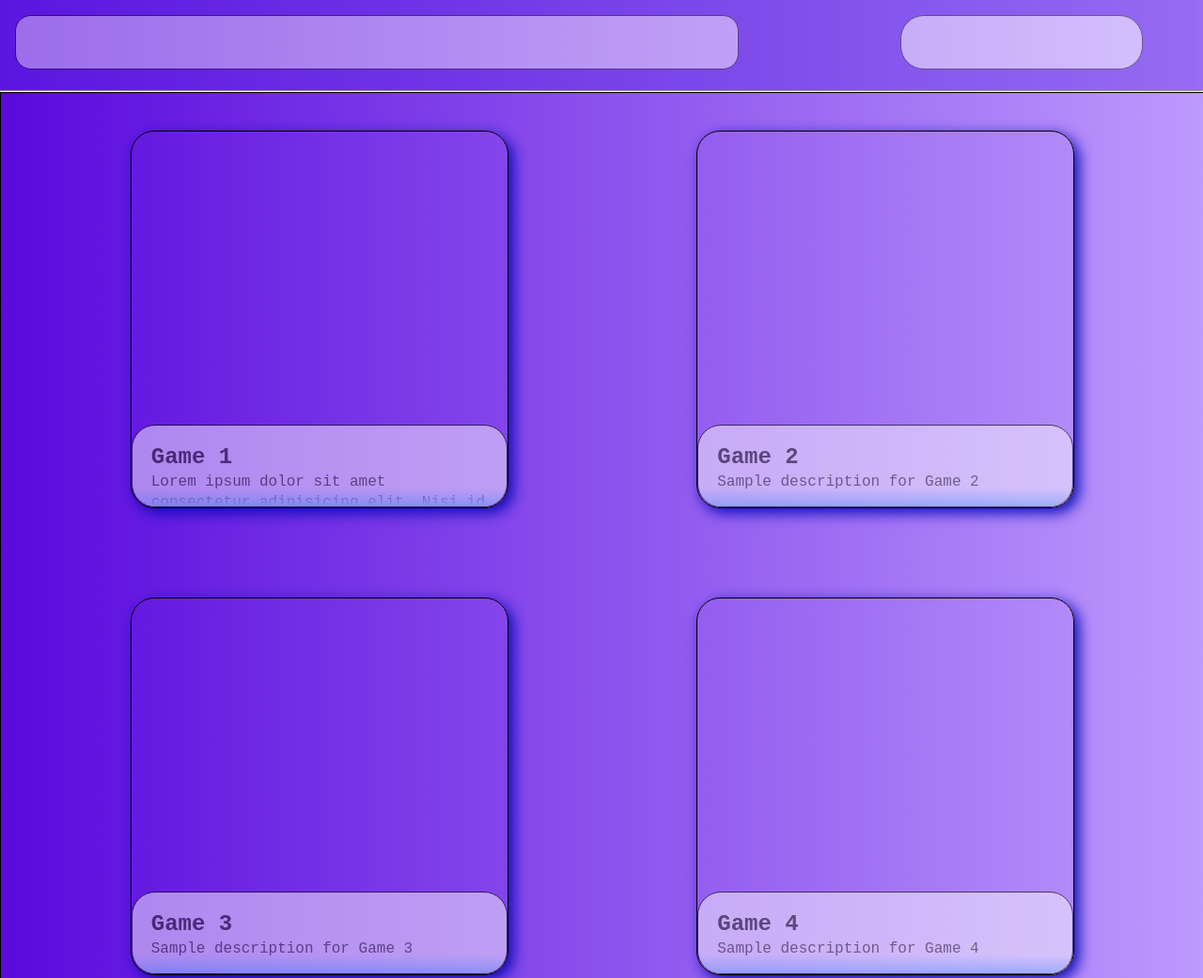
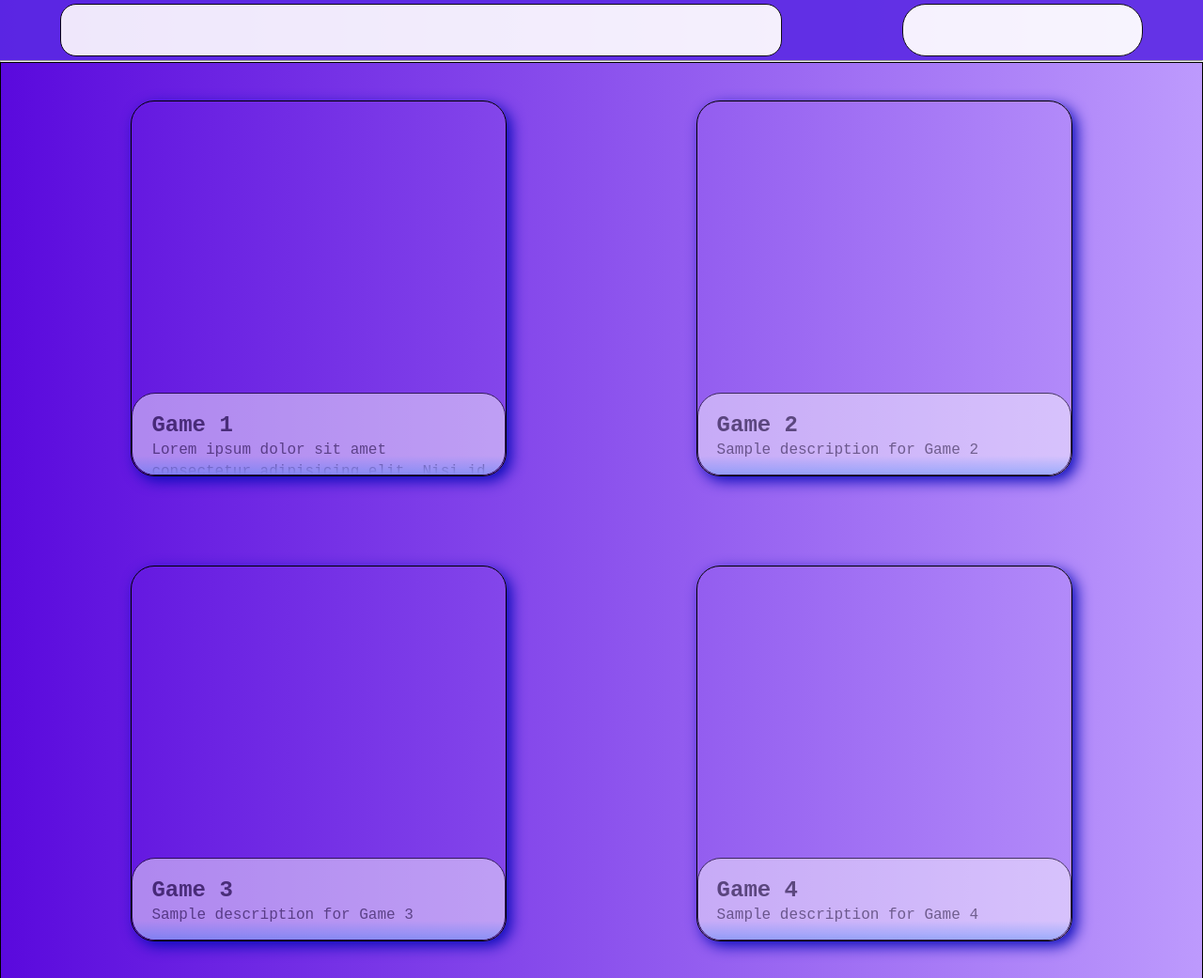
Before and after one commit to IndicKangaroo/MiniGameWebsite, a plain HTML site: page index.html in a window 1280 px wide. Shown: the top 1041 px of the page at 94% size. Drawn offline with Linux system fonts and the light colour scheme.

Commit message:
Update style.css

```diff
--- a/style.css
+++ b/style.css
@@ -1,113 +1,123 @@
-/* Reset default padding and margin for all elements */
+/* Color variables */
+:root {
+  --primary-color: rgb(91, 41, 228);
+  --secondary-color: rgb(189, 154, 253);
+  --accent-color: rgb(90, 9, 221);
+  --text-color: rgb(51, 51, 51);
+  --text-muted: rgb(75, 75, 75);
+  --white: rgb(255, 255, 255);
+  --black: rgb(0, 0, 0);
+  --hover-color: #93C5FD;
+}
+
+/* Reset styles */
 * {
   padding: 0;
   margin: 0;
+  box-sizing: border-box; /* Ensures box-sizing is consistent across elements */
 }
 
-/* Set body background with gradient and establish positioning */
+/* Body styles */
 body {
-    background-image: linear-gradient(270deg, rgb(189, 154, 253), rgb(90, 9, 221));
+  background-image: linear-gradient(270deg, var(--secondary-color), var(--accent-color));
+  position: relative;
+  font-family: 'Arial', sans-serif; /* Default font for the body */
+}
+
+/* Navbar styles */
+.navbar {
+  display: flex;
+  justify-content: space-between;
+  align-items: center;
+  height: 8vh;
+  background-color: var(--primary-color);
+  opacity: 0.9; /* Slightly less transparent for better visibility */
+  padding: 1.5vh 5vw;
   position: relative;
 }
 
-/* Navbar styling */
-.navbar {
-    height: 8vh;
-    background-color: rgb(91, 41, 228);
-    opacity: 0.4; /* Translucent background for navbar */
-    padding: 2vh;
-    position: relative;
-}
-
-/* Navigation item styles */
-.nav1 {
-    border: 1px solid black; /* Border for visual separation */
+.nav1, .nav2 {
+  border: 1px solid var(--black);
   height: 7vh;
-    width: 60vw;
-    border-radius: 17px; /* Rounded corners */
-    position: absolute;
-    background-color: white; /* Background for nav item */
-    cursor: pointer; /* Pointer cursor for interactive element */
+  border-radius: 17px;
+  background-color: var(--white);
+  cursor: pointer;
+  display: flex;
+  align-items: center;
+  justify-content: center;
 }
 
 .nav2 {
-    border: 1px solid black;
-    height: 7vh;
   width: 20vw;
-    display: flex; /* Flexbox for alignment */
-    position: absolute;
-    right: 5vw;
-    top: 2vh;
   border-radius: 25px;
-    background-color: white;
-    cursor: pointer;
 }
 
-/* Game area layout with flex properties */
+.nav1 {
+  width: 60vw;
+}
+
+/* Game area styles */
 .game {
   display: flex;
-    flex-direction: row; /* Horizontal layout */
-    flex-wrap: wrap; /* Allow wrapping */
+  flex-direction: row;
+  flex-wrap: wrap;
   height: 80vh;
-    gap: 50px; /* Spacing between game items */
-    justify-content: space-evenly; /* Even spacing around items */
-    align-items: flex-start; /* Align items to the start of the container */
-    align-content: space-around; /* Space around content */
+  gap: 50px;
+  justify-content: space-evenly;
+  align-items: flex-start;
+  align-content: space-around;
 }
 
-/* Individual game card styles */
+/* Game card styles */
 .g {
   width: 400px;
   height: 400px;
-    margin: 5px;
-    padding: 10px;
-    border: 1px solid black;
-    margin-top: 5vh; /* Margin for separation from other elements */
-    margin-left: 1vw;
-    margin-right: 1vw;
+  margin: 5px 1vw;
+  border: 1px solid var(--black);
+  margin-top: 5vh;
   position: relative;
-    border-radius: 25px; /* Rounded corners */
-    padding: 0; /* Resetting padding inside card */
-    box-shadow: 5px 5px 15px 0px rgb(8, 11, 185); /* Shadow effect */
+  border-radius: 25px;
+  box-shadow: 5px 5px 15px 0px rgb(8, 11, 185);
+  transition: box-shadow 0.3s ease;
 }
 
-/* Game detail overlay styling */
+.g:hover {
+  box-shadow: 10px 10px 20px 0px rgb(8, 11, 185);
+}
+
 .gd {
-    font-family: monospace; /* Monospace font for details */
-    border: 1px solid black;
+  font-family: monospace;
+  border: 1px solid var(--black);
   position: absolute;
   width: 100%;
-    bottom: 0%; /* Positioned at the bottom of game card */
+  bottom: 0;
   height: 22%;
   border-radius: 25px;
-    overflow: hidden; /* Hide overflow content */
-    transition: height 2.2s ease; /* Smooth transition on hover */
-    opacity: 0.6; /* Semi-transparent overlay background */
+  overflow: hidden;
+  transition: height 2.2s ease;
+  opacity: 0.6;
   background-color: rgba(255, 255, 255, 0.8);
-    padding: 20px; /* Padding inside detail section */
-    box-sizing: border-box; /* Include padding in width/height calculations */
+  padding: 20px;
+  box-sizing: border-box;
 }
 
-/* Expand detail overlay on hover */
 .gd:hover {
-    height: 75%; /* Increase height on hover */
+  height: 75%;
 }
 
-/* Heading and paragraph styles within game detail */
 .gd h1 {
   font-size: 1.5rem;
   font-weight: bold;
-    color: rgb(51, 51, 51);
-    margin-bottom: 2px; /* Spacing below heading */
+  color: var(--text-color);
+  margin-bottom: 2px;
 }
 
 .gd p {
   font-size: 1rem;
-    color: rgb(75, 75, 75);
-    line-height: 1.4; /* Improved line spacing */
+  color: var(--text-muted);
+  line-height: 1.4;
 }
 
-/* Gradient effect at the bottom of the game detail */
 .gd::after {
   content: '';
   position: absolute;
@@ -115,128 +125,120 @@ body {
   left: 0;
   right: 0;
   height: 20px;
-    background: linear-gradient(transparent, #93C5FD); /* Gradient effect */
-    pointer-events: none; /* Ignore mouse events */
-    transition: opacity 2.2s ease; /* Smooth transition for opacity change */
+  background: linear-gradient(transparent, var(--hover-color));
+  pointer-events: none;
+  transition: opacity 2.2s ease;
 }
 
-/* Main content area styling */
+/* Main content area styles */
 .main {
-    border: 1px solid black;
+  border: 1px solid var(--black);
   height: 170vh;
   position: relative;
-    width:100vw;
-    height: 100vh;
-    bottom: 0px; /* Positioned at the bottom of parent container */
+  width: 100vw;
+  bottom: 0px;
 }
 
-/* Responsive design adjustments */
+/* Responsive adjustments */
 @media (max-width: 1390px) {
   .main {
-        height: 300vh; /* Increase height for smaller screens */
+      height: 300vh;
   }
 }
 
 @media (max-width: 900px) {
   .main {
-        height: 535vh; /* Further increase height for very small screens */
+      height: 535vh;
   }
 }
 
 @media (max-width: 576px) {
   .g {
-        width: 80vw; /* Smaller width for game cards */
-        height: 80vw; /* Height adjustment for mobile */
+      width: 80vw;
+      height: 80vw;
   }
-
   .main {
-        height: 560vh; /* Adjust main height for mobile */
+      height: 560vh;
   }
-
   .footer {
-        height: 1vh; /* Minimal footer height */
+      height: 1vh;
       display: flex;
-        flex-direction: column; /* Stack footer items */
+      flex-direction: column;
   }
-
   .footer p {
-        display: none; /* Hide paragraph in footer */
+      display: none;
   }
 }
 
 @media (max-width: 460px) {
   .main {
-        height: 460vh; /* Adjust height for very small screens */
+      height: 460vh;
   }
 }
 
 @media (max-width: 400px) {
   .main {
-        height: 540vh; /* Further height adjustment */
+      height: 540vh;
   }
 }
 
-/* Footer styling */
+/* Footer styles */
 .footer {
   position: absolute;
-    bottom: 0; /* Stick to the bottom */
+  bottom: 0;
   width: 100vw;
   height: 70px;
-    background-color: purple; /* Footer background color */
-    color: white; /* Text color */
+  background-color: purple;
+  color: var(--white);
   padding: 20px;
-    box-sizing: border-box; /* Include padding in size calculations */
-    text-align: center; /* Center-align text */
-    display: flex; /* Flexbox for layout */
-    justify-content: space-around; /* Space around elements */
-    align-items: center; /* Center items vertically */
-    flex-wrap: wrap; /* Allow items to wrap */
-    font-family: 'Arial', sans-serif; /* Set font for footer */
-    font-size: 1rem; /* Font size for footer text */
+  text-align: center;
+  display: flex;
+  justify-content: space-around;
+  align-items: center;
+  flex-wrap: wrap;
+  font-family: 'Arial', sans-serif;
+  font-size: 1rem;
 }
 
 .footer a {
-    color: white; /* Link text color */
-    text-decoration: none; /* Remove underline from links */
-    margin: 0 10px; /* Spacing between links */
-    font-size: 1.1rem; /* Font size for links */
-    transition: color 0.3s ease; /* Smooth transition for color change */
+  color: var(--white);
+  text-decoration: none;
+  margin: 0 10px;
+  font-size: 1.1rem;
+  transition: color 0.3s ease;
 }
 
 .footer a:hover {
-    color: #93C5FD; /* Change link color on hover */
+  color: var(--hover-color);
 }
 
 .footer p {
-    margin: 5px 0; /* Vertical spacing for footer paragraph */
-    font-size: 0.9rem; /* Smaller font size for paragraph */
-    color: rgba(255, 255, 255, 0.8); /* Slightly transparent color */
+  margin: 5px 0;
+  font-size: 0.9rem;
+  color: rgba(255, 255, 255, 0.8);
 }
 
-/* Social icons container styling */
 .footer .social-icons {
-    display: flex; /* Flex container for icons */
-    gap: 15px; /* Space between icons */
+  display: flex;
+  gap: 15px;
 }
 
 .footer .social-icons i {
   font-size: 1.5rem;
-    color: white; /* Icon color */
-    transition: color 0.3s ease; /* Smooth transition on hover */
+  color: var(--white);
+  transition: color 0.3s ease;
 }
 
 .footer .social-icons i:hover {
-    color: #93C5FD; /* Change icon color on hover */
+  color: var(--hover-color);
 }
 
-/* Responsive adjustments for footer */
 @media (max-width: 768px) {
   .footer {
-        flex-direction: column; /* Stack footer items vertically */
-        align-items: center; /* Center items */
+      flex-direction: column;
+      align-items: center;
   }
-
   .footer .social-icons {
-        margin-top: 10px; /* Space above social icons */
+      margin-top: 10px;
   }
 }
```
Lines whose indentation alone changed are shown as unchanged.
